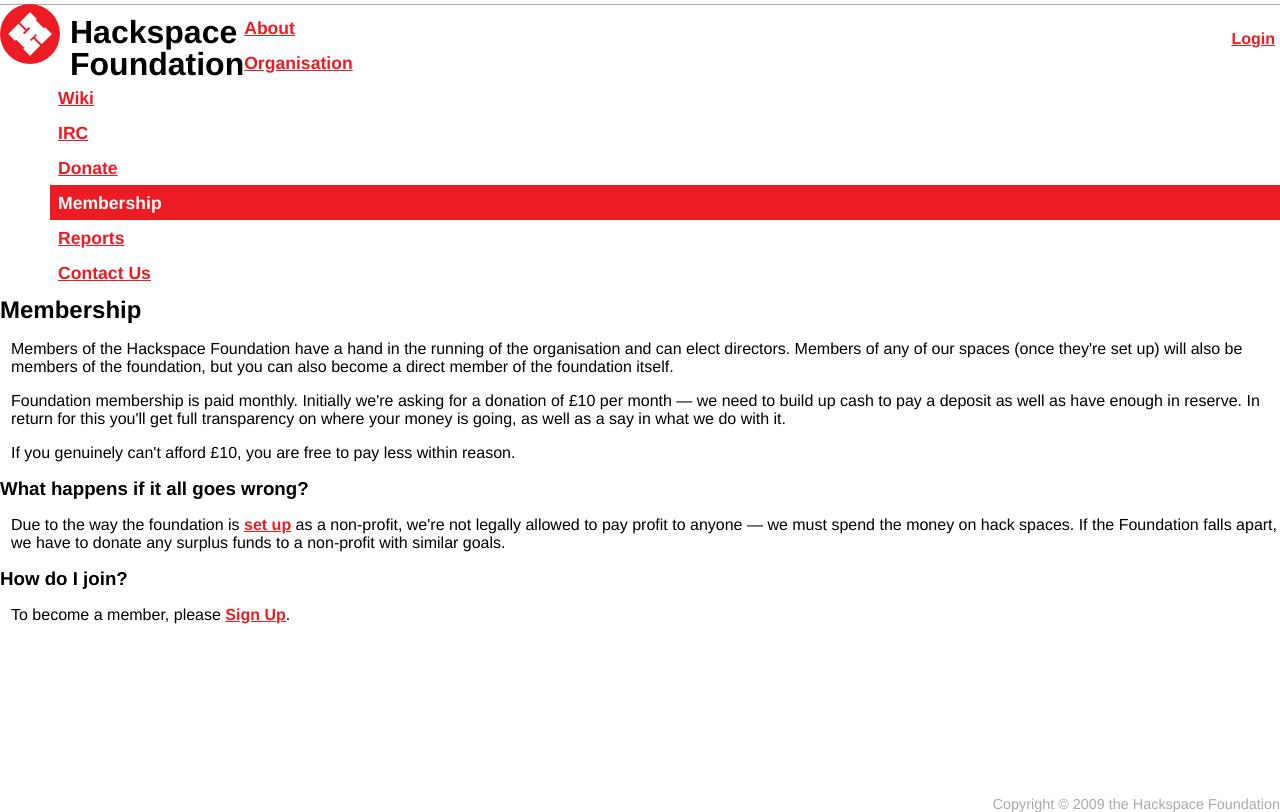
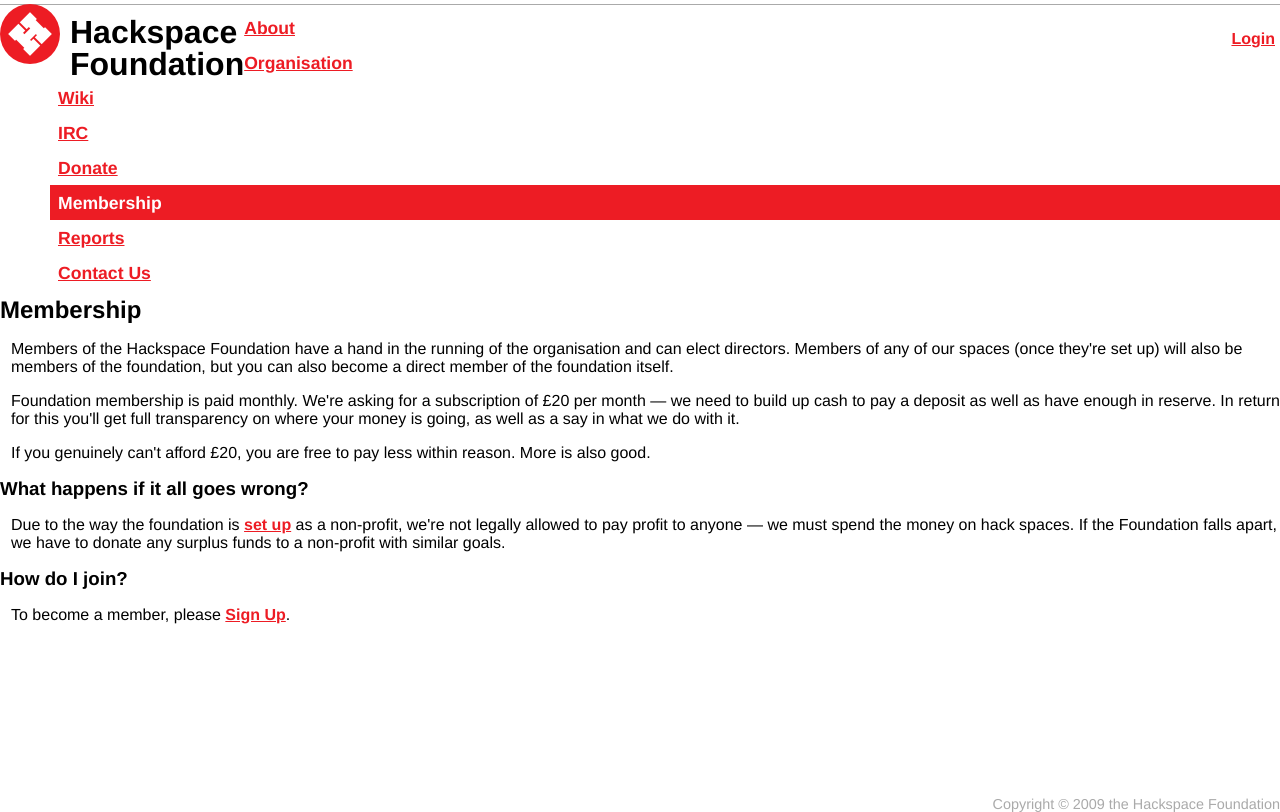
Before and after one commit to londonhackspace/hackspace-foundation-sites, a PHP site: page /membership.php in a window 1280 px wide. Run offline with PHP 8.4, Linux system fonts and the light colour scheme; data that the repository does not hold is empty; some libraries are stand-ins or nearby versions.

Commit message:
Tweak membership page

```diff
--- a/hackspace.org.uk/membership.php
+++ b/hackspace.org.uk/membership.php
@@ -15,14 +15,14 @@ if ($user) {
 </p>
 
 <p>
-    Foundation membership is paid monthly. Initially we're asking for a donation of £10 per
+    Foundation membership is paid monthly. We're asking for a subscription of £20 per
     month &mdash; we need to build up cash to pay a deposit as well as have enough in reserve.
     In return for this you'll get full transparency on where your money is going, as well
     as a say in what we do with it.
 </p>
 
 <p>
-    If you genuinely can't afford £10, you are free to pay less within reason.
+    If you genuinely can't afford £20, you are free to pay less within reason. More is also good.
 </p>
 <h3>What happens if it all goes wrong?</h3>
 <p>
```
